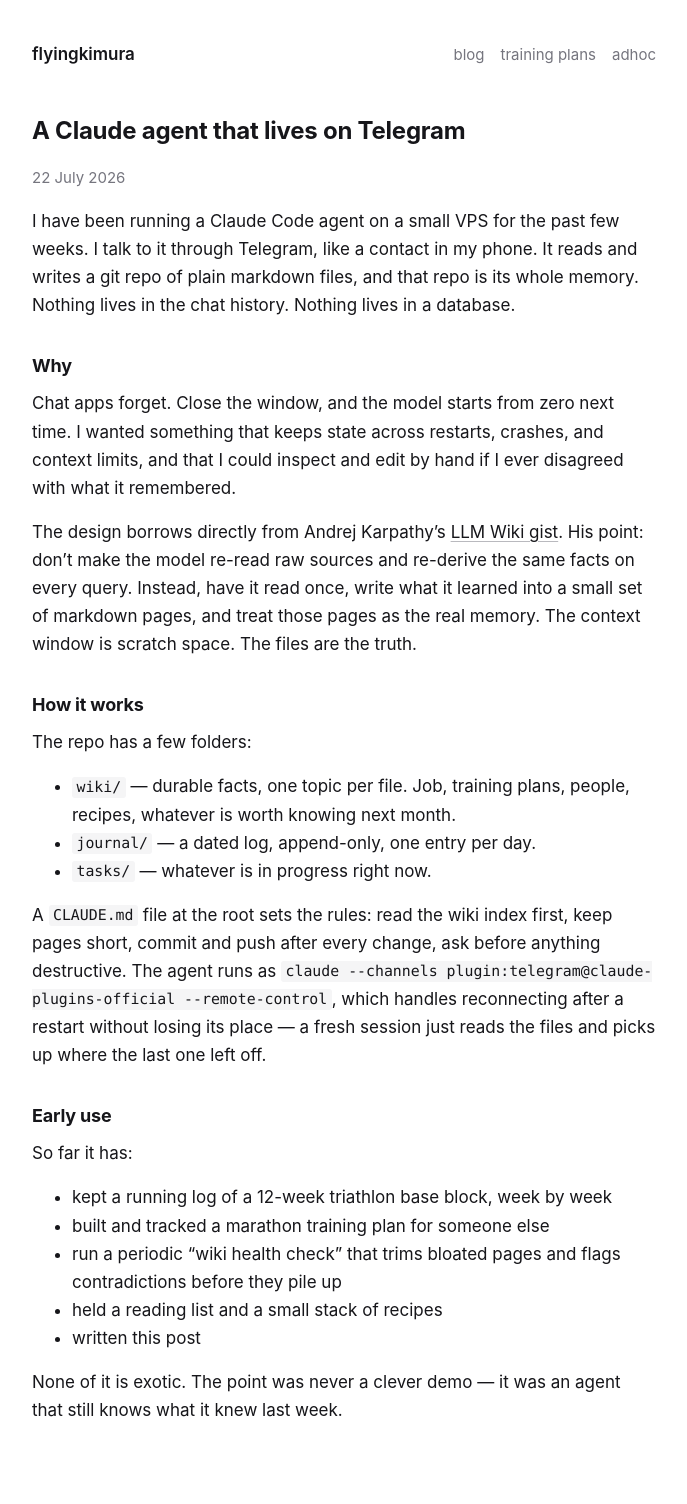
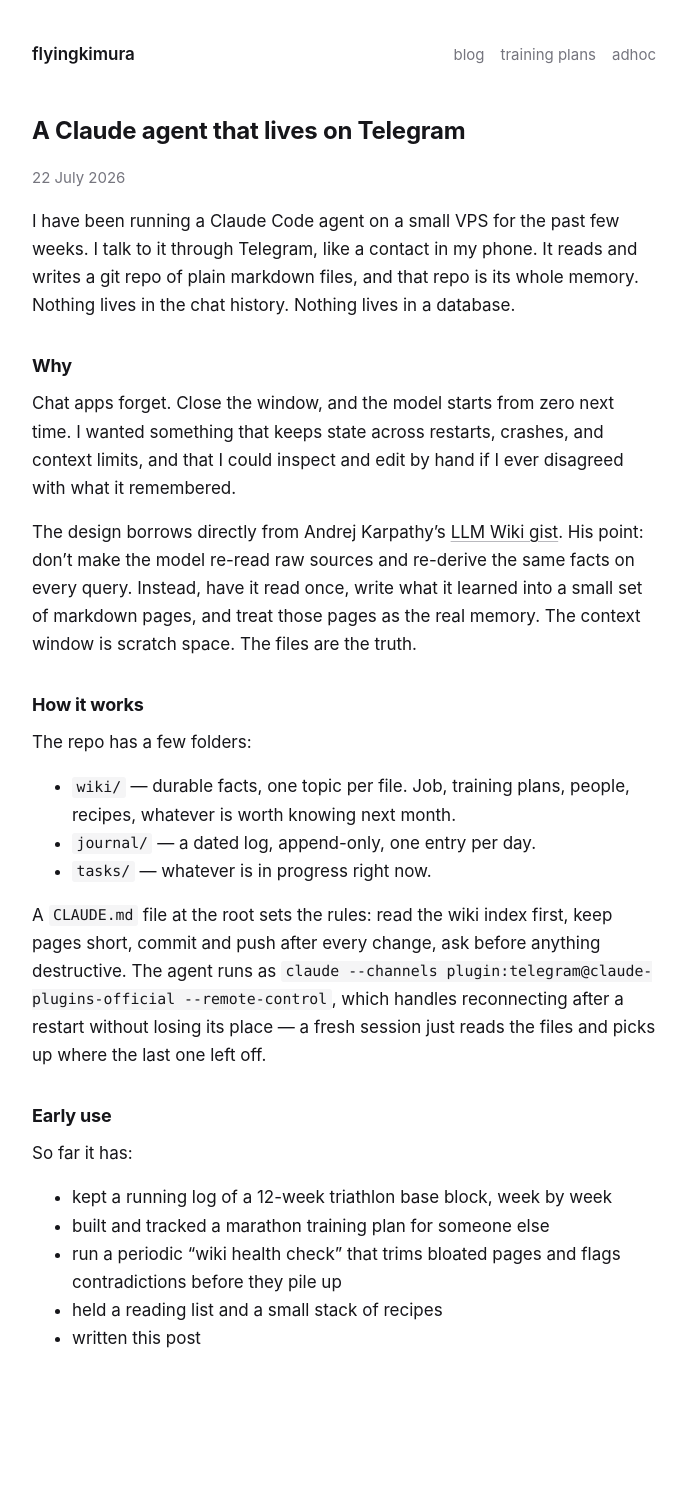
Before and after one commit to alexander-miguel/my-pages, a Jekyll site: the page built from _posts/2026-07-22-claude-telegram-agent.md, in a window 1280 px wide. Shown: the whole page, without its empty margins (296-983 px from the left). Built offline with Jekyll 4.4.1, drawn with Linux system fonts in a browser that asks for light colours; after the commit the page ends 1432 px from its top, so only the background shows below that.

Commit message:
blog: cut closing summary line

```diff
--- a/_posts/2026-07-22-claude-telegram-agent.md
+++ b/_posts/2026-07-22-claude-telegram-agent.md
@@ -48,6 +48,3 @@ So far it has:
   contradictions before they pile up
 - held a reading list and a small stack of recipes
 - written this post
-
-None of it is exotic. The point was never a clever demo — it was an agent
-that still knows what it knew last week.
```
